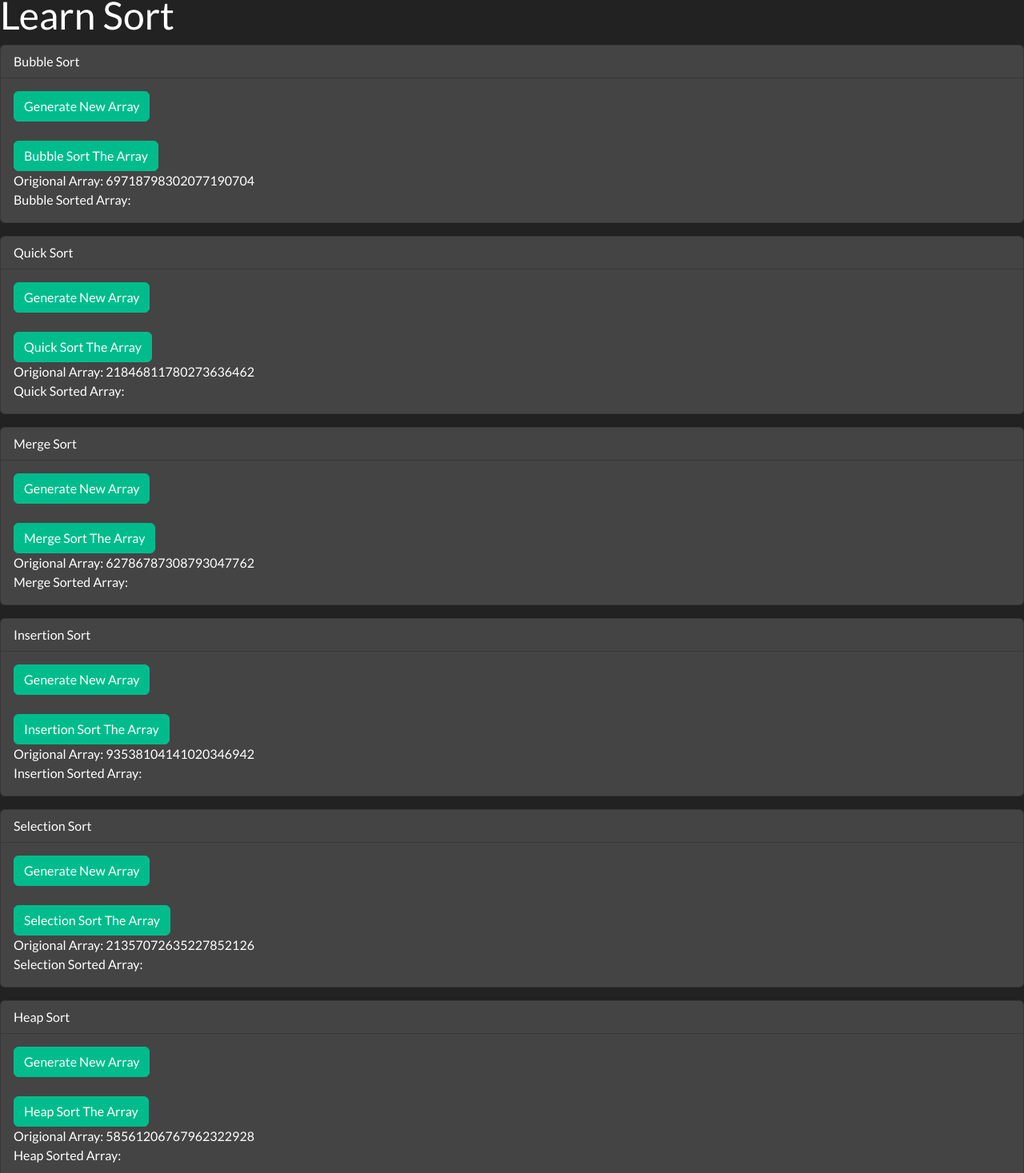
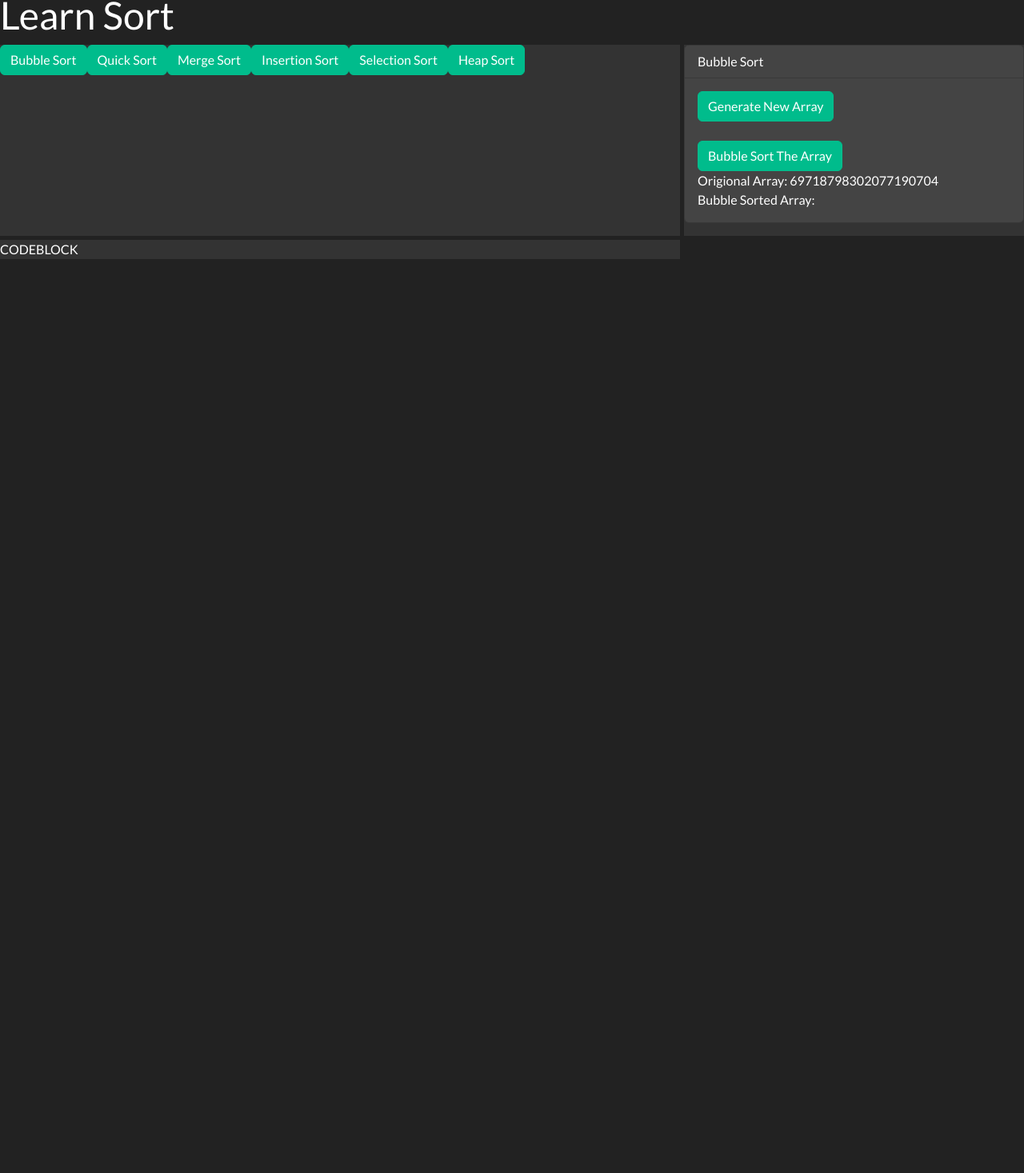
Before and after one commit to JTSkelton/learnsort, a React (Create React App) app: page / in a window 1280 px wide. Shown: the part 82-1549 px from the top of the page at 80% size. After the commit the page ends 800 px from the top, so only its background shows below. Built offline with nearby package versions, Linux system fonts and the light colour scheme.

Commit message:
pushed all changes

```diff
--- /dev/null
+++ b/src/App.css
@@ -0,0 +1,25 @@
+.active-algo {
+  display: block;
+}
+
+.algo {
+  display: none;
+}
+
+.algoBody {
+  display: grid;
+  grid-template-columns: 2fr 1fr;
+  gap: 5px;
+}
+
+.displayButton {
+  background-color: rgb(51, 51, 51);
+}
+
+.currentAlgo {
+  background-color: rgb(51, 51, 51);
+}
+
+.algoCode {
+  background-color: rgb(51, 51, 51);
+}
--- a/src/components/App.js
+++ b/src/components/App.js
@@ -1,26 +1,16 @@
 import React from "react";
 import Header from "./Header";
 import Navbar from "./Navbar";
+import Body from "./Body";
 import "bootswatch/dist/darkly/bootstrap.min.css";
-import BubbleSortDisplay from "./BubbleSort";
-import RandomArr from "./RandomArr";
-import QuickSortDisplay from "./QuickSort";
-import MergeSortDisplay from "./MergeSort";
-import InsertionSortDisplay from "./InsertionSort";
-import SelectionSortDisplay from "./SelectionSort";
-import HeapSortDisplay from "./HeapSort";
+import "../App.css";
 
 function App() {
   return (
     <React.Fragment>
       <Navbar />
       <Header />
-      <BubbleSortDisplay />
-      <QuickSortDisplay />
-      <MergeSortDisplay />
-      <InsertionSortDisplay />
-      <SelectionSortDisplay />
-      <HeapSortDisplay />
+      <Body />
     </React.Fragment>
   );
 }
--- /dev/null
+++ b/src/components/Body.js
@@ -0,0 +1,105 @@
+import React, { useState } from "react";
+import BubbleSortDisplay from "./Algos/BubbleSort";
+import QuickSortDisplay from "./Algos/QuickSort";
+import "../App.css";
+import MergeSortDisplay from "./Algos/MergeSort";
+import InsertionSortDisplay from "./Algos/InsertionSort";
+import SelectionSortDisplay from "./Algos/SelectionSort";
+import HeapSortDisplay from "./Algos/HeapSort";
+
+function Body() {
+  const [show, setShow] = useState(() => {
+    return 1;
+  });
+
+  const ToggleSwitch = (index) => {
+    setShow(index);
+  };
+
+  return (
+    <div className="algoBody">
+      <div className="displayButton">
+        <button
+          type="button"
+          className="btn btn-success"
+          onClick={() => ToggleSwitch(1)}
+        >
+          Bubble Sort
+        </button>
+        <button
+          type="button"
+          className="btn btn-success"
+          onClick={() => ToggleSwitch(2)}
+        >
+          Quick Sort
+        </button>
+        <button
+          type="button"
+          className="btn btn-success"
+          onClick={() => ToggleSwitch(3)}
+        >
+          Merge Sort
+        </button>
+        <button
+          type="button"
+          className="btn btn-success"
+          onClick={() => ToggleSwitch(4)}
+        >
+          Insertion Sort
+        </button>
+        <button
+          type="button"
+          className="btn btn-success"
+          onClick={() => ToggleSwitch(5)}
+        >
+          Selection Sort
+        </button>
+        <button
+          type="button"
+          className="btn btn-success"
+          onClick={() => ToggleSwitch(6)}
+        >
+          Heap Sort
+        </button>
+      </div>
+      <div className="currentAlgo">
+        <div className={show === 1 ? "active-algo" : "algo"}>
+          <React.Fragment>
+            <BubbleSortDisplay />
+          </React.Fragment>
+        </div>
+
+        <div className={show === 2 ? "active-algo" : "algo"}>
+          <React.Fragment>
+            <QuickSortDisplay />
+          </React.Fragment>
+        </div>
+        <div className={show === 3 ? "active-algo" : "algo"}>
+          <React.Fragment>
+            <MergeSortDisplay />
+          </React.Fragment>
+        </div>
+
+        <div className={show === 4 ? "active-algo" : "algo"}>
+          <React.Fragment>
+            <InsertionSortDisplay />
+          </React.Fragment>
+        </div>
+        <div className={show === 5 ? "active-algo" : "algo"}>
+          <React.Fragment>
+            <SelectionSortDisplay />
+          </React.Fragment>
+        </div>
+
+        <div className={show === 6 ? "active-algo" : "algo"}>
+          <React.Fragment>
+            <HeapSortDisplay />
+          </React.Fragment>
+        </div>
+      </div>
+      <div className="algoCode">CODEBLOCK</div>
+    </div>
+  );
+}
+
+export default Body;
--- a/src/components/BubbleSort.js
+++ /dev/null
@@ -1,59 +0,0 @@
-import RandomArr from "./RandomArr";
-import React, { useState } from "react";
-
-function bubbleSort(arr) {
-  arr.map((e1) =>
-    arr.map((e2, i) => {
-      if (arr[i] > arr[i + 1]) {
-        arr[i] = arr[i + 1];
-        arr[i + 1] = e2;
-      }
-    })
-  );
-  return arr;
-}
-
-function BubbleSortDisplay() {
-  const [arrValues, setArrValues] = useState(() => {
-    return RandomArr();
-  });
-  const [sortedArrValues, setSortedArrValues] = useState(() => {
-    return "";
-  });
-
-  function sortThatArray() {
-    setSortedArrValues(bubbleSort(arrValues));
-  }
-
-  function newArray() {
-    setArrValues(RandomArr());
-  }
-
-  return (
-    <div className="BubbleSort">
-      <div className="card text-white bg-secondary mb-3">
-        <div className="card-header">Bubble Sort</div>
-        <div className="card-body">
-          <button type="button" className="btn btn-success" onClick={newArray}>
-            Generate New Array
-          </button>
-          <br></br>
-          <br></br>
-          <button
-            type="button"
-            className="btn btn-success"
-            onClick={sortThatArray}
-          >
-            Bubble Sort The Array
-          </button>
-          <br></br>
-          <span>Origional Array: {arrValues}</span>
-          <br></br>
-          <span>Bubble Sorted Array: {sortedArrValues}</span>
-        </div>
-      </div>
-    </div>
-  );
-}
-
-export default BubbleSortDisplay;
--- a/src/components/HeapSort.js
+++ /dev/null
@@ -1,77 +0,0 @@
-import RandomArr from "./RandomArr";
-import React, { useState } from "react";
-
-function HeapSort(arr) {
-  for (var i = Math.floor(arr.length / 2) - 1; i >= 0; i--)
-    heapify(arr, arr.length, i);
-
-  for (var j = arr.length - 1; j > 0; j--) {
-    var temp = arr[0];
-    arr[0] = arr[j];
-    arr[j] = temp;
-    heapify(arr, j, 0);
-  }
-  return arr;
-}
-
-function heapify(arr, arrLength, i) {
-  var largest = i;
-  var left = 2 * i + 1;
-  var right = 2 * i + 2;
-
-  if (left < arrLength && arr[left] > arr[largest]) largest = left;
-
-  if (right < arrLength && arr[right] > arr[largest]) largest = right;
-
-  if (largest !== i) {
-    [arr[i], arr[largest]] = [arr[largest], arr[i]];
-
-    heapify(arr, arrLength, largest);
-  }
-  return arr;
-}
-
-function HeapSortDisplay() {
-  const [arrValues, setArrValues] = useState(() => {
-    return RandomArr();
-  });
-  const [sortedArrValues, setSortedArrValues] = useState(() => {
-    return "";
-  });
-
-  function sortThatArray() {
-    setSortedArrValues(HeapSort(arrValues));
-  }
-
-  function newArray() {
-    setArrValues(RandomArr());
-  }
-
-  return (
-    <div className="HeapSort">
-      <div className="card text-white bg-secondary mb-3">
-        <div className="card-header">Heap Sort</div>
-        <div className="card-body">
-          <button type="button" className="btn btn-success" onClick={newArray}>
-            Generate New Array
-          </button>
-          <br></br>
-          <br></br>
-          <button
-            type="button"
-            className="btn btn-success"
-            onClick={sortThatArray}
-          >
-            Heap Sort The Array
-          </button>
-          <br></br>
-          <span>Origional Array: {arrValues}</span>
-          <br></br>
-          <span>Heap Sorted Array: {sortedArrValues}</span>
-        </div>
-      </div>
-    </div>
-  );
-}
-
-export default HeapSortDisplay;
--- a/src/components/SelectionSort.js
+++ /dev/null
@@ -1,63 +0,0 @@
-import RandomArr from "./RandomArr";
-import React, { useState } from "react";
-
-function SelectionSort(array) {
-  const arr = array.map((x) => {
-    return x;
-  });
-  for (let i = 0; i < arr.length - 1; i++) {
-    let minIndex = i;
-    for (let j = i + 1; j < arr.length; j++) {
-      if (arr[j] < arr[minIndex]) {
-        minIndex = j;
-      }
-    }
-    [arr[i], arr[minIndex]] = [arr[minIndex], arr[i]];
-  }
-  return arr;
-}
-
-function SelectionSortDisplay() {
-  const [arrValues, setArrValues] = useState(() => {
-    return RandomArr();
-  });
-  const [sortedArrValues, setSortedArrValues] = useState(() => {
-    return "";
-  });
-
-  function sortThatArray() {
-    setSortedArrValues(SelectionSort(arrValues));
-  }
-
-  function newArray() {
-    setArrValues(RandomArr());
-  }
-
-  return (
-    <div className="SelectionSort">
-      <div className="card text-white bg-secondary mb-3">
-        <div className="card-header">Selection Sort</div>
-        <div className="card-body">
-          <button type="button" className="btn btn-success" onClick={newArray}>
-            Generate New Array
-          </button>
-          <br></br>
-          <br></br>
-          <button
-            type="button"
-            className="btn btn-success"
-            onClick={sortThatArray}
-          >
-            Selection Sort The Array
-          </button>
-          <br></br>
-          <span>Origional Array: {arrValues}</span>
-          <br></br>
-          <span>Selection Sorted Array: {sortedArrValues}</span>
-        </div>
-      </div>
-    </div>
-  );
-}
-
-export default SelectionSortDisplay;
```
Also changed, not shown: src/components/Algos/InsertionSort.js (renamed from src/components/InsertionSort.js), src/components/Algos/MergeSort.js (renamed from src/components/MergeSort.js), src/components/Algos/QuickSort.js (renamed from src/components/QuickSort.js), src/components/Algos/RandomArr.js (renamed from src/components/RandomArr.js), src/pages/Home.jsx (deleted).
